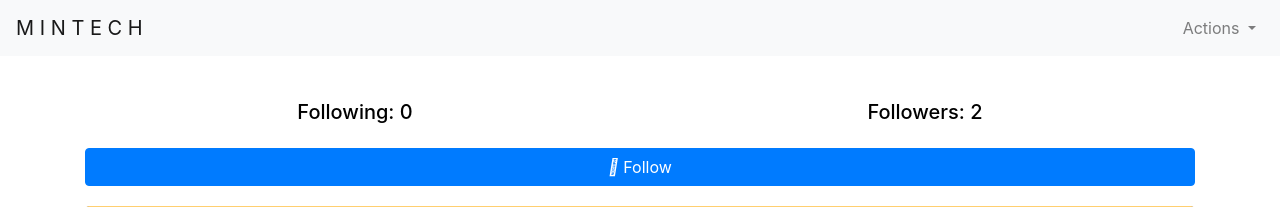
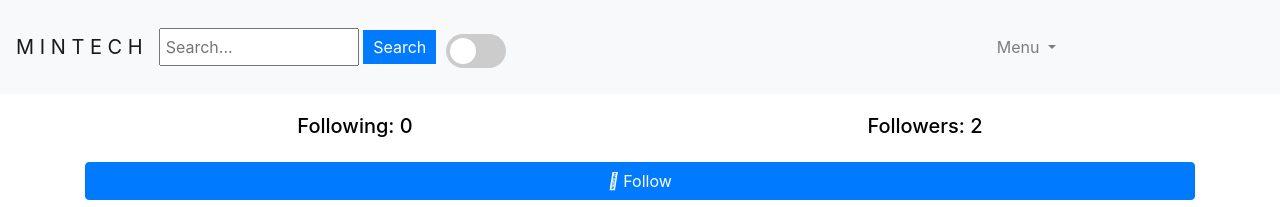
Before and after one commit to lucasbashir/mintech, a Django app: page /profile/1/ in a window 1280 px wide. Shown: the top 207 px of the page. Run offline with Django 4.2, Linux system fonts and the light colour scheme; a user stored in the database is signed in; data comes from the database, SQL or seed files in the repository; both versions use the stored data as it was after the commit; data that the repository does not hold is empty; some libraries are stand-ins or nearby versions.

Commit message:
updating black/white background

```diff
--- a/minsocial/static/network/like.js
+++ b/minsocial/static/network/like.js
@@ -100,15 +100,34 @@ mainButton.addEventListener('mousedown', () => {
 
 
 function toggleBackgroundColor() {
-  const indexContainer = document.querySelector('.index-container');
-  if (indexContainer.style.backgroundColor === 'black') {
-    indexContainer.style.backgroundColor = 'white';
-    indexContainer.style.color = 'black'; // Adjust the text color for better contrast
-  } else {
-    indexContainer.style.backgroundColor = 'black';
-    indexContainer.style.color = 'white'; // Adjust the text color for better contrast
-  }
+    const body = document.getElementById('body');
+    const toggleSwitch = document.getElementById('toggleSwitch');
+
+    if (toggleSwitch.checked) {
+        body.style.backgroundColor = 'black';
+        body.style.color = 'white';
+        localStorage.setItem('backgroundColor', 'black');
+    } else {
+        body.style.backgroundColor = 'white';
+        body.style.color = 'black';
+        localStorage.setItem('backgroundColor', 'white');
+    }
 }
+
+// Check local storage and set background color on page load
+document.addEventListener('DOMContentLoaded', () => {
+    const savedBackgroundColor = localStorage.getItem('backgroundColor');
+
+    if (savedBackgroundColor === 'black') {
+        body.style.backgroundColor = 'black';
+        body.style.color = 'white';
+        toggleSwitch.checked = true;
+    } else {
+        body.style.backgroundColor = 'white';
+        body.style.color = 'black';
+        toggleSwitch.checked = false;
+    }
+});
 
 function showColumn(columnId) {
   const column = document.getElementById(columnId);
--- a/minsocial/static/network/styles.css
+++ b/minsocial/static/network/styles.css
@@ -408,15 +408,18 @@ input:checked + .slider:before {
     color: #333;
 }
 
+.navbar-nav .nav-item.dropdown {
+  display: block;
+  margin-right: 200px;
+}
+
 /* Custom CSS for mobile-only dropdown */
 @media (max-width: 767px) {
     .navbar-nav .nav-item {
         display: none;
     }
 
-    .navbar-nav .nav-item.dropdown {
-        display: block;
-    }
+
 
     .navbar-nav .nav-item.dropdown .dropdown-menu {
         position: relative;
--- a/minsocial/templates/network/error.html
+++ b/minsocial/templates/network/error.html
@@ -1,6 +1,6 @@
 {% extends "network/layout.html" %}
 {% block body %}
-
+<div class="index-container center-content">
   <div class="container" style="margin-top: 80px;">
     <div class="row">
       <div class="col-md-12 text-center">
@@ -22,4 +22,5 @@
       alert('Oops! Something went wrong. Please try again later or contact support for assistance.');
     };
   </script>
+  </div>
 {% endblock %}
--- a/minsocial/templates/network/following.html
+++ b/minsocial/templates/network/following.html
@@ -8,9 +8,7 @@
 <div class="index-container center-content">
   <div class="horizontal-container">
 Posts from users you follow... <label style="margin-top: 15px;" class="switch">
-  <input type="checkbox">
-  <span class="slider round" id="toggleButton" onclick="toggleBackgroundColor()"></span>
-</label>
+
 </div>
 
 <br>
--- a/minsocial/templates/network/forum.html
+++ b/minsocial/templates/network/forum.html
@@ -5,10 +5,6 @@
 <div class="index-container center-content">
   <div class="forum-background" style="display: flex; justify-content: center; align-items: center; text-align: justify; gap: 10px;">
 <h1>Forum</h1>
-<label style="margin-top: 15px;" class="switch">
-  <input type="checkbox">
-  <span class="slider round" id="toggleButton" onclick="toggleBackgroundColor()"></span>
-</label>
 </div>
   <br>
 
--- a/minsocial/templates/network/group_detail.html
+++ b/minsocial/templates/network/group_detail.html
@@ -3,7 +3,7 @@
 {% load my_filters %}
 {% load static %}
 {% block body %}
-
+<div class="index-container center-content">
 {% if messages %}
 <ul class="messages">
   {% for message in messages %}
@@ -149,6 +149,7 @@
   <div style="display: flex; flex-direction: column; align-items: center; justify-content: center; height: 100vh;">
     <a href="{% url 'join_group' group_id=group.id %}" class="btn btn-primary ml-2">Join Group to get involved</a>
 </div>
+</div>
 
       {% endif %}
     {% endif %}
--- a/minsocial/templates/network/group_post_content.html
+++ b/minsocial/templates/network/group_post_content.html
@@ -5,10 +5,7 @@
 {% block body %}
 
 <div class="index-container center-content">
-  <label style="margin-top: 15px;" class="switch">
-    <input type="checkbox">
-    <span class="slider round" id="toggleButton" onclick="toggleBackgroundColor()"></span>
-  </label>
+
 <div class="container">
   <div class="card">
     <div class="card-body">
--- a/minsocial/templates/network/layout.html
+++ b/minsocial/templates/network/layout.html
@@ -24,9 +24,17 @@
 
 </head>
 
-<body>
+<body id="body">
     <nav class="navbar navbar-expand-lg navbar-light bg-light">
         <a class="navbar-brand" href="{% url 'index' %}">M I N T E C H</a>
+        <form action="{% url 'search' %}" method="get" class="search-form">
+            <input style="margin-top: 20px;" type="text" name="q" placeholder="Search..." />
+            <button type="submit">Search</button>
+        </form>
+        <label style="margin-top: 15px; margin-left: 10px;" class="switch">
+            <input type="checkbox">
+            <span class="slider round" id="toggleButton" onclick="toggleBackgroundColor()"></span>
+          </label>
 
         <button class="navbar-toggler" type="button" data-toggle="collapse" data-target="#navbarNav"
             aria-controls="navbarNav" aria-expanded="false" aria-label="Toggle navigation">
@@ -39,7 +47,7 @@
                 <li class="nav-item dropdown">
                     <a class="nav-link dropdown-toggle" href="#" id="navbarDropdown" role="button"
                         data-toggle="dropdown" aria-haspopup="true" aria-expanded="false">
-                        Actions
+                        Menu
                     </a>
                     <div class="dropdown-menu" aria-labelledby="navbarDropdown">
                         {% if user.is_authenticated %}
--- a/minsocial/templates/network/login.html
+++ b/minsocial/templates/network/login.html
@@ -1,7 +1,7 @@
 {% extends "network/layout.html" %}
 
 {% block body %}
-
+<div class="index-container center-content">
     <h2>Login</h2>
 
     {% if message %}
@@ -25,4 +25,5 @@
     <p><a href="{% url "password_reset" %}">Forgotten your password?</a></p>
     <p>By signing in, you agree to our <a href="{% url 'terms' %}">terms and policy.</a></p>
     <p>Don't have an account? <a href="{% url 'network_register' %}">Register here.</a></p>
+</div>
 {% endblock %}
--- a/minsocial/templates/network/not_belonged_groups.html
+++ b/minsocial/templates/network/not_belonged_groups.html
@@ -5,10 +5,6 @@
 {% block body %}
 
 <div class="index-container center-content">
-<label style="margin-top: 15px;" class="switch">
-    <input type="checkbox">
-    <span class="slider round" id="toggleButton" onclick="toggleBackgroundColor()"></span>
-  </label>
     {% for group in groups_not_belonged %}
     <div class="container">
         <div class="card">
--- a/minsocial/templates/network/post_content.html
+++ b/minsocial/templates/network/post_content.html
@@ -5,10 +5,6 @@
 {% block body %}
 
 <div class="index-container center-content">
-  <label style="margin-top: 15px;" class="switch">
-    <input type="checkbox">
-    <span class="slider round" id="toggleButton" onclick="toggleBackgroundColor()"></span>
-  </label>
 <div class="container">
   <div class="card">
     <div class="card-body">
--- a/minsocial/templates/network/register.html
+++ b/minsocial/templates/network/register.html
@@ -1,7 +1,7 @@
 {% extends "network/layout.html" %}
 
 {% block body %}
-
+<div class="index-container center-content">
     <h3>Register</h3>
 
     {% if form.errors %}
@@ -41,7 +41,7 @@
             </div>
         </div>
     </div>
-
+</div>
     <script>
         function openRegisterModal() {
             var modal = document.getElementById('registerModalUnique');
--- a/minsocial/templates/network/search_results.html
+++ b/minsocial/templates/network/search_results.html
@@ -483,7 +483,7 @@
                 </div>
             </div>
         {% else %}
-            <p>No library documents found</p>
+            <p>No library Videos found</p>
         {% endif %}
     </div>
 </div>
--- a/minsocial/templates/network/user_profile.html
+++ b/minsocial/templates/network/user_profile.html
@@ -3,7 +3,7 @@
 {% load my_filters %}
 {% block body %}
 
-<br>
+<div class="index-container center-content">
 {% if user == userProfile %}
 <!-- My Groups Modal -->
 <div class="modal" id="my-groups-modal">
@@ -202,7 +202,11 @@ function openMyGroupsModal() {
 <br>
 <button href="#" id="groups-i-joined-btn" class="btn btn-primary">Joined Groups</button>
 <br>
-<button href="{% url 'all_groups' %}" class="btn btn-primary" id="all-btn">Check other groups</button>
+<button onclick="navigateToAllGroups()" class="btn btn-primary" id="all-btn">Check other groups</button>
+
+
+
+
 </div>
 {% endif %}
 
@@ -292,12 +296,18 @@ function openMyGroupsModal() {
     #all-btn {
       display: none;
     }
+
+
   </style>
 
   <script>
   myGroups = document.getElementById('my-groups-btn');
   joined = document.getElementById('groups-i-joined-btn');
   aller = document.getElementById('all-btn');
+
+   function navigateToAllGroups() {
+    window.location.href = '{% url "all_groups" %}';
+  }
 
   function pop() {
     myGroups.style.display = 'block';
@@ -376,17 +386,7 @@ function openMyGroupsModal() {
     margin-top: 10px;
   }
 
-  @media (max-width: 576px) {
-    #popit {
-      margin-top: 0;
-    }
 
-    #my-groups-btn,
-    #groups-i-joined-btn,
-    #all-btn {
-      display: inline-block;
-    }
-  }
 </style>
 
   <!-- Pagination for navigating through the posts -->
@@ -402,5 +402,5 @@ function openMyGroupsModal() {
   {% endif %}
   </ul>
   </nav>
-
+</div>
   {% endblock %}
--- a/techschool/settings.py
+++ b/techschool/settings.py
@@ -24,9 +24,9 @@ BASE_DIR = Path(__file__).resolve().parent.parent
 SECRET_KEY = 'django-insecure-3zkcgwwlprtcd2rul+*i7j2kn^qt33s4-m=c)4omq+ph*u$pdj'
 
 # SECURITY WARNING: don't run with debug turned on in production!
-DEBUG = True
+DEBUG = False
 
-ALLOWED_HOSTS = []
+ALLOWED_HOSTS = ['mintechy.pythonanywhere.com']
 
 
 # Application definition
```
Also changed, not shown: minsocial/templates/network/index.html (+1 -9 lines), db.sqlite3.
